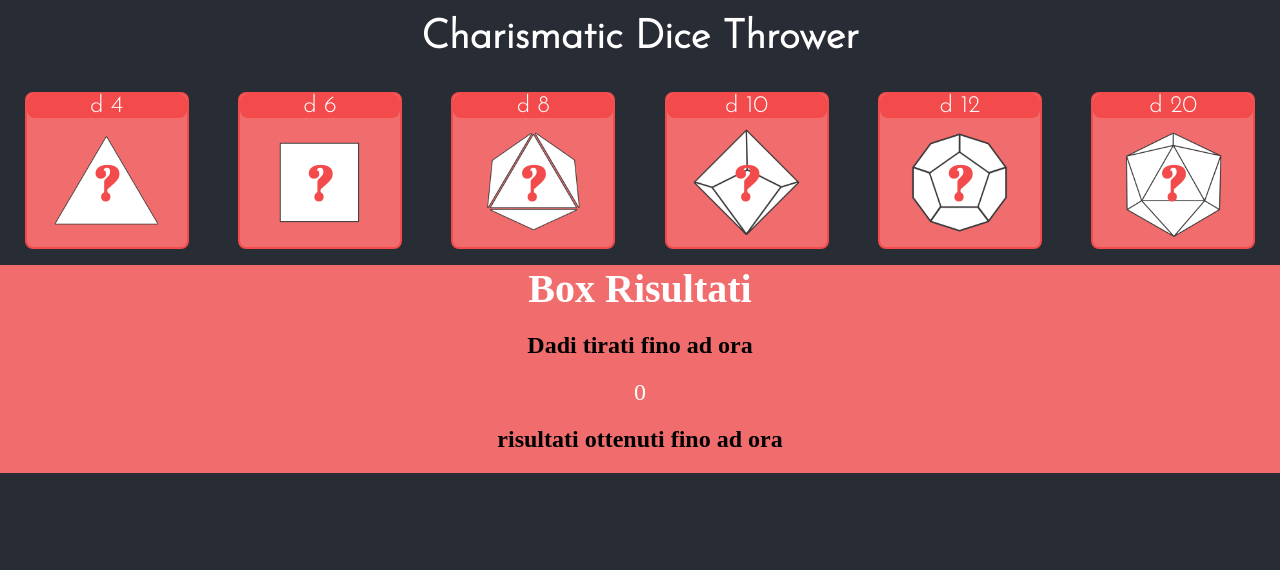
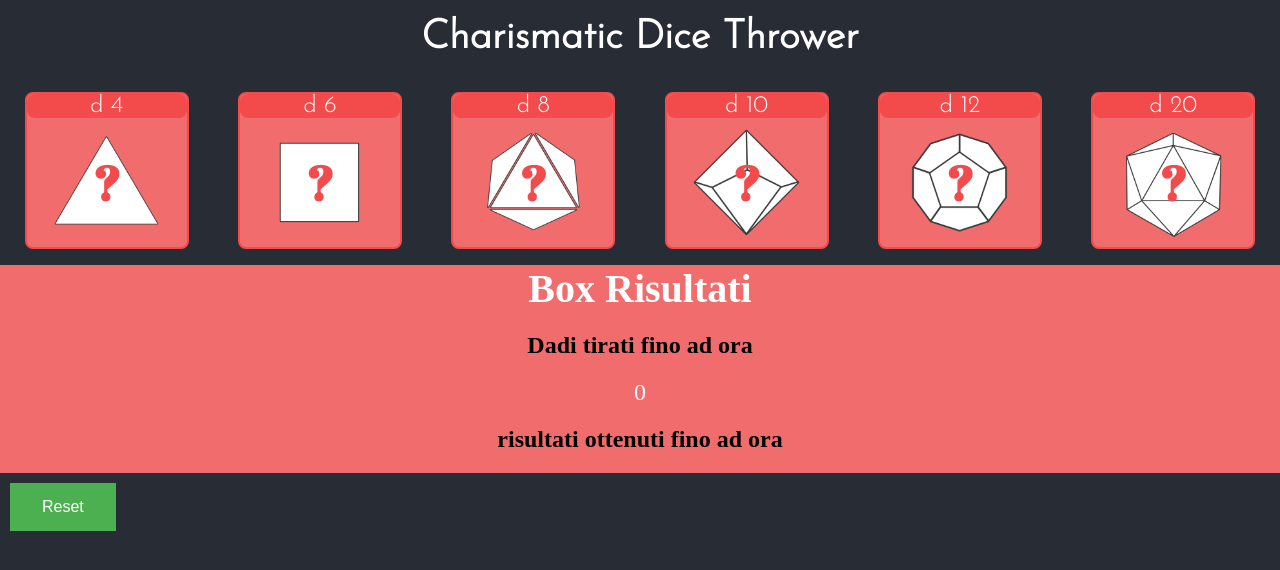
Before and after one commit to PirottaNicola/my_first_pwa, a React (Create React App) app: page / in a window 1280 px wide. Shown: the top 570 px of the page. Built offline with nearby package versions, Linux system fonts and the light colour scheme; no server answers.

Commit message:
new reset button

```diff
--- a/src/App.js
+++ b/src/App.js
@@ -1,18 +1,28 @@
 import { useState } from 'react'
 import './App.css'
 import BoxRisultati from './components/BoxRisultati'
+import Button from './components/Button'
 import DiceContainer from './components/diceContainer'
 function App() {
   // array contenente il valore dei dadi tirati fino ad ora, da passare a BoxRisultati
   const [risultatiPassati, setRisultatiPassati] = useState([])
+  // resetta i risultati passati
+  const handleReset = () => {
+    setRisultatiPassati([])
+  }
 
   return (
     <div className='App'>
       <br />
       <h1 className='Titolo'>Charismatic Dice Thrower</h1>
       <br></br>
-      <DiceContainer onDiceThrow={setRisultatiPassati} />
+      <DiceContainer
+        onDiceThrow={setRisultatiPassati}
+        setRisultatiPassati={setRisultatiPassati}
+        risultatiPassati={risultatiPassati}
+      />
       <BoxRisultati risultati_passati={risultatiPassati} />
+      <Button onButtonClick={handleReset}>Reset</Button>
     </div>
   )
 }
--- a/src/components/BoxRisultati.js
+++ b/src/components/BoxRisultati.js
@@ -1,10 +1,10 @@
 import './BoxRisultati.css'
 
-function BoxRisultati(props) {
+function BoxRisultati({ risultati_passati }) {
   // array contenente il valore dei dadi tirati fino ad ora
   let stringa_risultati = ''
-  if (props.risultati_passati) {
-    for (const value of props.risultati_passati) {
+  if (risultati_passati) {
+    for (const value of risultati_passati) {
       stringa_risultati += value + ' '
     }
   }
@@ -12,7 +12,7 @@ function BoxRisultati(props) {
     <div className='boxRisultati'>
       <h1>Box Risultati</h1>
       <h2>Dadi tirati fino ad ora</h2>
-      <p>{props.risultati_passati.length}</p>
+      <p>{risultati_passati.length}</p>
       <h2>risultati ottenuti fino ad ora</h2>
       <p>{stringa_risultati}</p>
     </div>
--- /dev/null
+++ b/src/components/Button.css
@@ -0,0 +1,11 @@
+.Button {
+    background-color: #4CAF50;
+    border: none;
+    color: white;
+    padding: 15px 32px;
+    margin: 10px;
+    text-align: center;
+    text-decoration: none;
+    display: inline-block;
+    font-size: 16px;
+}
--- /dev/null
+++ b/src/components/Button.js
@@ -0,0 +1,13 @@
+import './Button.css'
+
+function Button({ children, onButtonClick }) {
+  return (
+    <>
+      <button className='Button' onClick={onButtonClick}>
+        {children}
+      </button>
+    </>
+  )
+}
+
+export default Button
--- a/src/components/Dice.css
+++ b/src/components/Dice.css
@@ -8,8 +8,8 @@
   border-radius: 0.5rem;
   user-select: none;
   overflow: hidden;
-  animation: wobble 1s forwards ease-in-out;
 }
+
 .dice_not_rolling {
   background-color: rgb(241, 109, 109);
   text-align: center;
@@ -20,6 +20,7 @@
   border-radius: 0.5rem;
   user-select: none;
 }
+
 .dice_rolling p,
 .dice_not_rolling p {
   color: rgb(255, 255, 255);
@@ -29,6 +30,7 @@
   margin: 0;
   font-family: 'Josefin Sans', sans-serif;
 }
+
 .dice_rolling h3,
 .dice_not_rolling h3 {
   color: #f34b4b;
@@ -49,12 +51,15 @@
   25% {
     transform: rotate(15deg);
   }
+
   50% {
     transform: rotate(-30deg);
   }
+
   75% {
     transform: rotate(5deg);
   }
+
   100% {
     transform: rotate(0deg);
   }
@@ -66,30 +71,35 @@ div[tipo_dado="4"] h3 {
   background-repeat: no-repeat;
   background-position: center;
 }
+
 div[tipo_dado="6"] h3 {
   background-image: url("../images/dices/d6 png.png");
   background-size: contain;
   background-repeat: no-repeat;
   background-position: center;
 }
+
 div[tipo_dado="8"] h3 {
   background-image: url("../images/dices/d8 png.png");
   background-size: contain;
   background-repeat: no-repeat;
   background-position: center;
 }
+
 div[tipo_dado="10"] h3 {
   background-image: url("../images/dices/d10 png.png");
   background-size: contain;
   background-repeat: no-repeat;
   background-position: center;
 }
+
 div[tipo_dado="12"] h3 {
   background-image: url("../images/dices/d12 png.png");
   background-size: contain;
   background-repeat: no-repeat;
   background-position: center;
 }
+
 div[tipo_dado="20"] h3 {
   background-image: url("../images/dices/d20 png.png");
   background-size: contain;
--- a/src/components/Dice.js
+++ b/src/components/Dice.js
@@ -154,7 +154,7 @@ class Dice extends React.Component {
         tipo_dado={this.state.tipo_dado}
       >
         <p>d {this.props.tipo_dado}</p>
-        <h3> {this.state.valore_dado} </h3>
+        <h3> {this.props.clearDice ? '?' : this.state.valore_dado} </h3>
         <audio href={this.state.audio_url}></audio>
       </div>
     )
--- a/src/components/diceContainer.js
+++ b/src/components/diceContainer.js
@@ -2,25 +2,23 @@ import React from 'react'
 import Dice from './Dice'
 import './diceContainer.css'
 
-function DiceContainer(props) {
-  // array contenente il valore dei dadi tirati fino ad ora
-  const [risultatiPassati, setRisultatiPassati] = React.useState([])
-
+function DiceContainer({ onDiceThrow, risultatiPassati, setRisultatiPassati }) {
   function handleDiceRoll(value) {
-    // aggiungo il valore del dado tirato all'array dei risultati
+    // aggiungo il valore del dado tirato all'array dei risultati, aggiornando lo stato di App.js
     setRisultatiPassati([...risultatiPassati, value])
-    // data to pass to App.js (parent), i cannot pass the state directly because it is async, so it would be outdated
-    props.onDiceThrow([...risultatiPassati, value])
+    // invece ora
+    onDiceThrow([...risultatiPassati, value])
   }
+  let clearDice = risultatiPassati.length === 0 ? true : false
 
   return (
     <div className='diceContainer'>
-      <Dice onDiceThrow={handleDiceRoll} tipo_dado='4' />
-      <Dice onDiceThrow={handleDiceRoll} tipo_dado='6' />
-      <Dice onDiceThrow={handleDiceRoll} tipo_dado='8' />
-      <Dice onDiceThrow={handleDiceRoll} tipo_dado='10' />
-      <Dice onDiceThrow={handleDiceRoll} tipo_dado='12' />
-      <Dice onDiceThrow={handleDiceRoll} tipo_dado='20' />
+      <Dice onDiceThrow={handleDiceRoll} clearDice={clearDice} tipo_dado='4' />
+      <Dice onDiceThrow={handleDiceRoll} clearDice={clearDice} tipo_dado='6' />
+      <Dice onDiceThrow={handleDiceRoll} clearDice={clearDice} tipo_dado='8' />
+      <Dice onDiceThrow={handleDiceRoll} clearDice={clearDice} tipo_dado='10' />
+      <Dice onDiceThrow={handleDiceRoll} clearDice={clearDice} tipo_dado='12' />
+      <Dice onDiceThrow={handleDiceRoll} clearDice={clearDice} tipo_dado='20' />
     </div>
   )
 }
```
